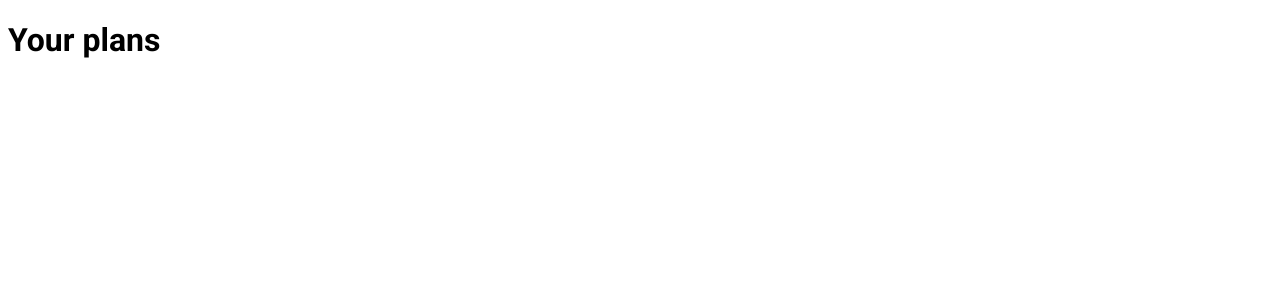
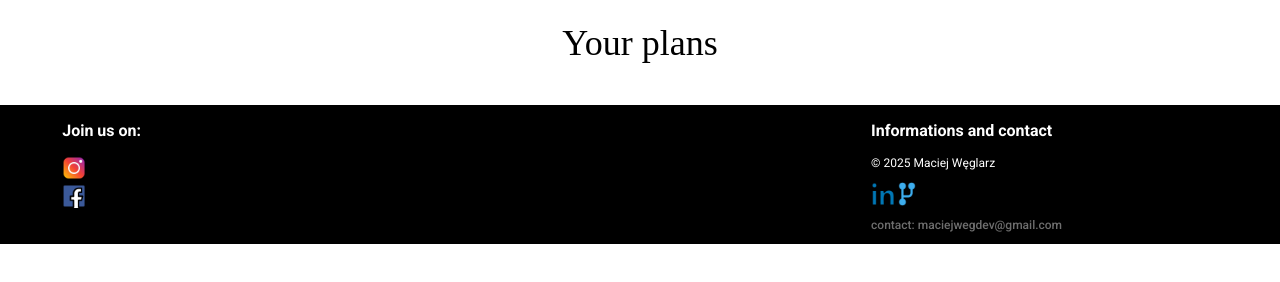
Before and after one commit to MacDev-maker/projects, a plain HTML site: page plan/htmls/my-plans.html in a window 1280 px wide. Drawn offline with Linux system fonts and the light colour scheme.

Commit message:
style-and-add-footer-to-myplans-page

```diff
--- a/plan/htmls/my-plans.html
+++ b/plan/htmls/my-plans.html
@@ -7,12 +7,56 @@
     <link rel="preconnect" href="https://fonts.googleapis.com">
     <link rel="preconnect" href="https://fonts.gstatic.com" crossorigin>
     <link href="https://fonts.googleapis.com/css2?family=Roboto:ital,wght@0,100;0,300;0,400;0,500;0,700;0,900;1,100;1,300;1,400;1,500;1,700;1,900&display=swap" rel="stylesheet">
+    <link href="https://fonts.googleapis.com/css2?family=IBM+Plex+Serif:ital,wght@0,100;0,200;0,300;0,400;0,500;0,600;0,700;1,100;1,200;1,300;1,400;1,500;1,600;1,700&family=Noto+Sans+Elbasan&family=Roboto:ital,wght@0,100;0,300;0,400;0,500;0,700;0,900;1,100;1,300;1,400;1,500;1,700;1,900&display=swap" rel="stylesheet">
   </head>
 
   <body>
-    <h1>Your plans</h1>
+    <h1 class="header">
+      <a class="link-workout-page" href="workout.html">
+        <button class="header-button">
+          Your plans
+        </button>
+      </a>
+    </h1>
 
     <div class="js-plans-container"></div>
+
+    <footer class="page-end">
+      <div class="socials">
+        <p class="socials-header">
+          Join us on:
+        </p>
+
+        <a href="https://www.instagram.com/" target="_blank">
+          <img class="instagram-icon icon" alt="instagram" src="../images/instagram-icon.png">
+        </a>
+        <a href="https://www.facebook.com/" target="_blank">
+          <img class="facebook-icon icon" alt="facebook" src="../images/facebook-icon.png">
+        </a>
+      </div>
+
+      <div class="info">
+        <p class="info-header">
+          Informations and contact
+        </p>
+
+        <p class="info-author">
+          © 2025 Maciej Węglarz
+        </p>
+
+        <div class="author-links-container">
+          <a class="linkedin-link" href="https://linkedin.com/in/maciej-węglarz-bb2634365" target="_blank">
+            <img class="author-icon-linkedIn" alt="linkedIn" src="../images/linkedin-icon-color.png">
+          </a>
+
+          <a class="github-link" href="https://github.com/MacDev-maker">
+            <img class="author-icon-github" alt="Github" src="../images/github-color.png">
+          </a>
+        </div>
+
+        <p class="contact">contact: maciejwegdev@gmail.com</p>
+      </div>
+    </footer>
 
     <script type="module" src="../scripts/my-plans.js"></script>
     <script type="module" src="../scripts/data.js"></script>
--- a/plan/styles/existing-plan/my-plans.css
+++ b/plan/styles/existing-plan/my-plans.css
@@ -1,11 +1,35 @@
+:root {
+  --button-border: none;
+  --button-bg: none;
+  --font-weight: 600;
+}
+
 body {
   font-family: Roboto;
+}
+
+.header {
+  display: flex;
+  justify-content: center;
+}
+
+.header-button {
+  background: none;
+  border: none;
+  font-size: 36px;
+  font-family: IBMPlexSerif;
+}
+
+.link-workout-page {
+  text-decoration: none;
 }
 
 .plan-container {
   display: flex;
   justify-content: space-between;
+  margin-bottom: 10px;
 }
+
 
 .plan-name {
   display: inline-block;
@@ -14,3 +38,86 @@ body {
 .show-plan {
   width: 50px;
 }
+
+.js-show-plan {
+  border: var(--button-border);
+  background: var(--button-bg);
+  font-weight: var(--font-weight);
+  cursor: pointer;
+}
+
+.js-delete-plan {
+  border: var(--button-border);
+  background: var(--button-bg);
+  font-weight: var(--font-weight);
+  transition: all 1s ease;
+  cursor: pointer;
+}
+
+.js-delete-plan:hover {
+  color: rgb(243, 20, 20);
+}
+
+.page-end {
+  margin-right: -10px;
+  margin-left: -10px;
+  font-family: Roboto;
+  font-weight: 700;
+  display: flex;
+  margin-top: 40px;
+  background-color: black;
+  color: white;
+}
+
+.socials {
+  display: flex;
+  flex-direction: column;
+  margin-left: 5%;
+  width: 33%;
+  margin-right: 30%;
+}
+
+.socials-header {
+  white-space: nowrap;
+}
+
+.icon {
+  width: 24px;
+  flex-wrap: nowrap;
+}
+
+.author-links-container {
+  display: flex;
+}
+
+.info-header {
+  white-space: nowrap;
+}
+
+.info-author {
+  font-size: 12px;
+  font-weight: 400;
+}
+
+.linkedin-link {
+  display: flex;
+}
+
+.author-icon-linkedIn {
+  width: 24px;
+}
+
+.github-link {
+  display: flex;
+}
+
+.author-icon-github {
+  width: 24px;
+}
+
+.contact {
+  font-size: 12px;
+  font-weight: 500;
+  color: rgb(110, 110, 110);
+  white-space: nowrap;
+}
```
Also changed, not shown: plan/images/github-color.png (added), plan/images/linkedin-icon-color.png (added).
